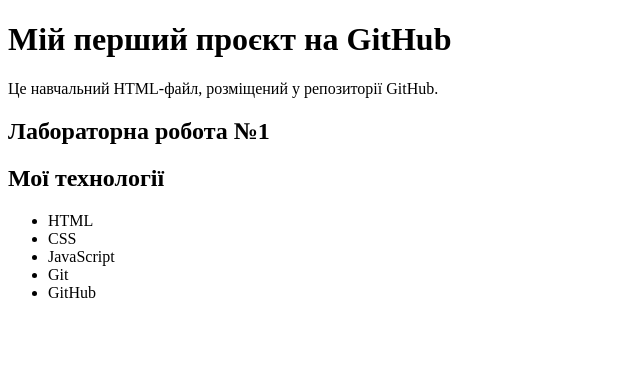
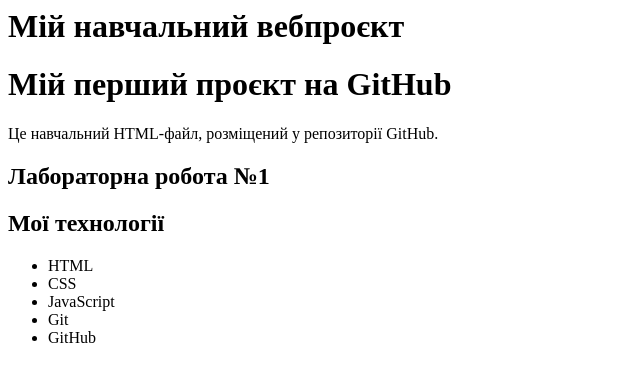
Before and after one commit to OleksandrSam/web-technologies-lab, a plain HTML site: page index.html in a window 1280 px wide. Shown: the whole page, without its empty margins (0-640 px from the left). Drawn offline with Linux system fonts and the light colour scheme.

Commit message:
Update project title

```diff
--- a/index.html
+++ b/index.html
@@ -1,3 +1,4 @@
+<h1>Мій навчальний вебпроєкт</h1>
 <!DOCTYPE html>
 <html lang="uk">
 <head>
```
